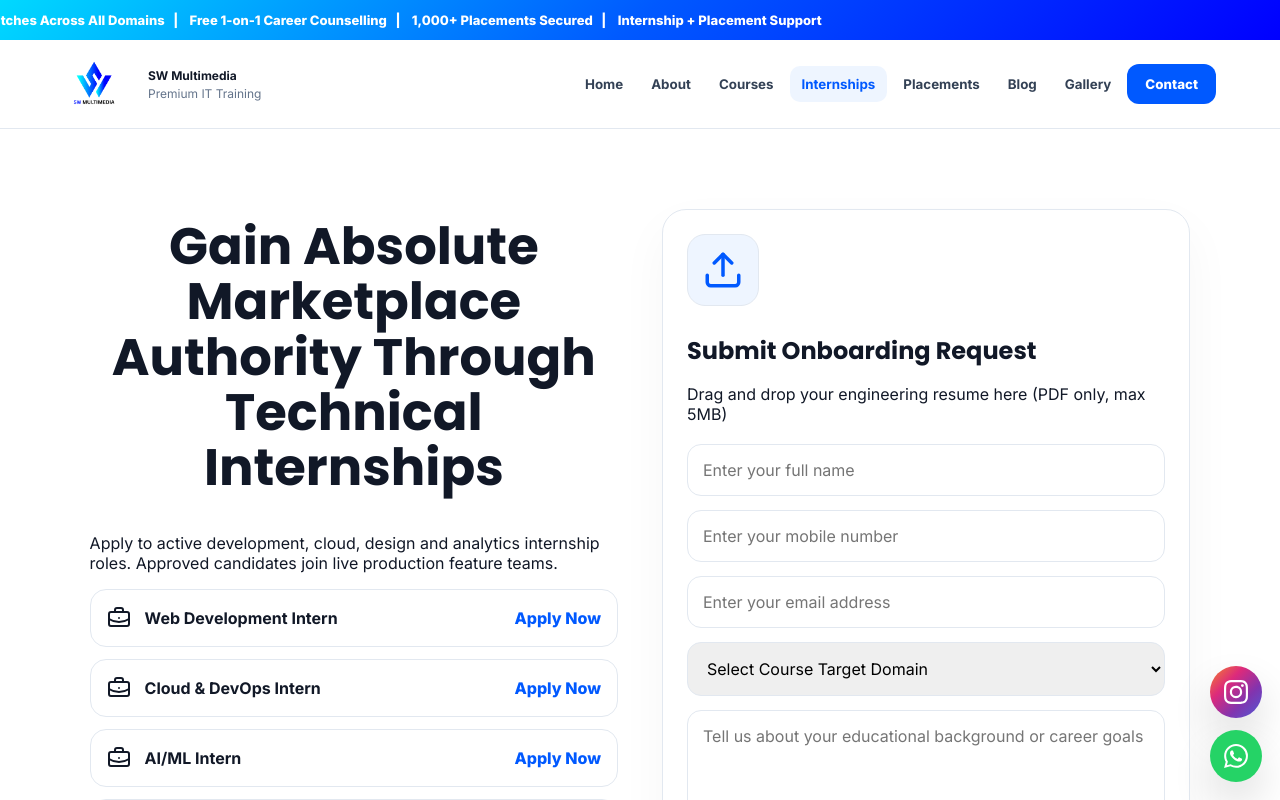
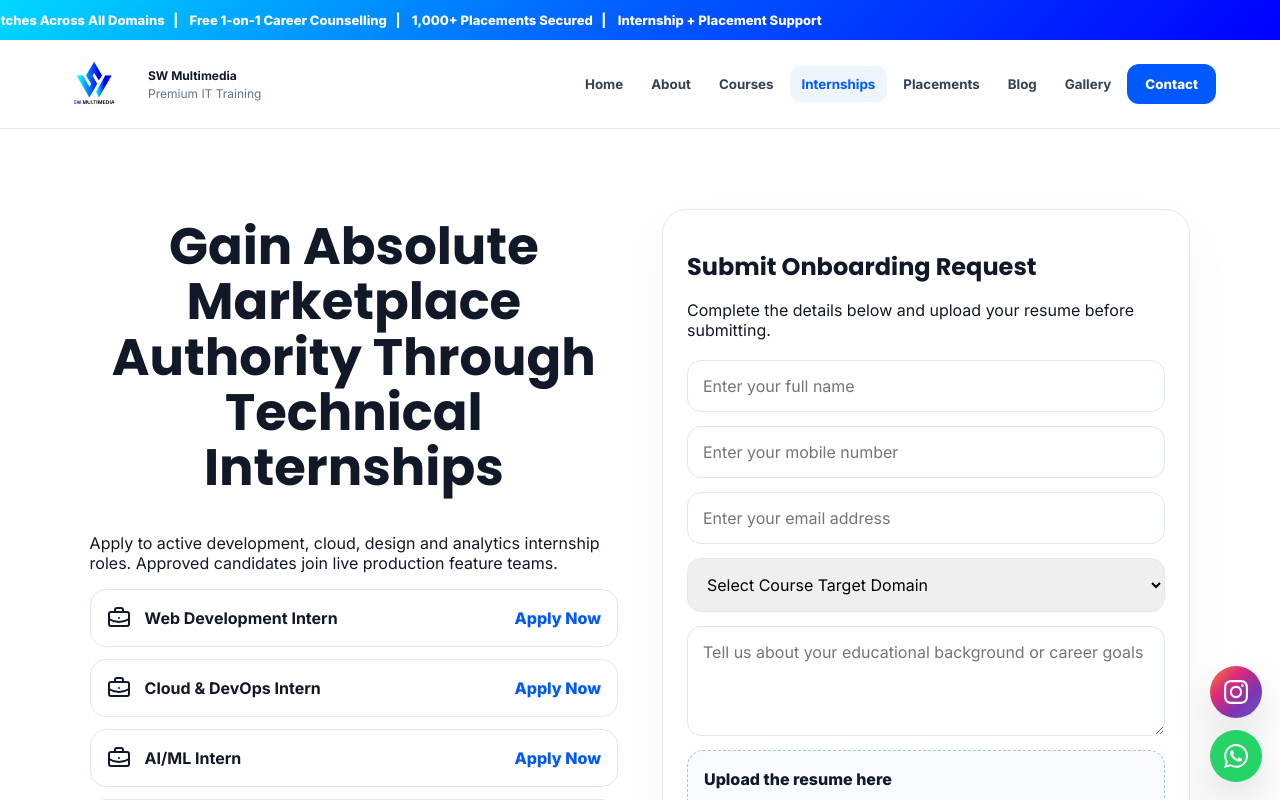
Before and after one commit to ritiklingayat/sw_portfolio-, a React (Vite) app in the folder SW-Multimedia-main/: page / in a window 1280 px wide. Both pictures are taken after a click on the button "Internships". Shown: the top 800 px of the page. Built offline with nearby package versions, Linux system fonts and the light colour scheme.

Commit message:
Frontend update - by piyush

```diff
--- a/SW-Multimedia-main/src/components/Common.jsx
+++ b/SW-Multimedia-main/src/components/Common.jsx
@@ -18,7 +18,7 @@ export function FeatureIcon({ index }) {
 
 // type: 'internship' | 'contact' (default: 'contact')
 // resumeFile: File object passed from InternshipsPage when type='internship'
-export function Form({ button, dark = false, type = 'contact', resumeFile = null }) {
+export function Form({ button, dark = false, type = 'contact', resumeFile = null, beforeSubmit = null }) {
   const [formData, setFormData] = useState({
     name: '',
     phone: '',
@@ -65,6 +65,7 @@ export function Form({ button, dark = false, type = 'contact', resumeFile = null
         {categories.map((category) => <option key={category.title} value={category.title}>{category.title}</option>)}
       </select>
       <textarea name="message" value={formData.message} onChange={updateField} aria-label="Educational background or career goals" placeholder="Tell us about your educational background or career goals" />
+      {beforeSubmit}
       <button disabled={status === 'submitting'}>{status === 'submitting' ? 'Submitting...' : button}</button>
       {status === 'success' && <p className="formStatus success">Thank you. Your enquiry has been submitted successfully.</p>}
       {status === 'error' && <p className="formStatus error">Unable to submit right now. Please try again or contact us directly.</p>}
--- a/SW-Multimedia-main/src/components/Layout.jsx
+++ b/SW-Multimedia-main/src/components/Layout.jsx
@@ -47,13 +47,6 @@ export function Header({ page, go, open, setOpen }) {
 export function Footer({ go }) {
   return (
     <footer className="footer">
-      <div className="footerCta">
-        <div>
-          <h2>READY TO START YOUR IT CAREER?</h2>
-          <p>Join SW Multimedia today and take the first step towards a successful technology career.</p>
-        </div>
-        <button onClick={() => go('Contact')}>ENQUIRE NOW</button>
-      </div>
       <div className="footerGrid">
         <div>
           <h3>SW MULTIMEDIA</h3>
--- a/SW-Multimedia-main/src/pages/HomePage.jsx
+++ b/SW-Multimedia-main/src/pages/HomePage.jsx
@@ -159,6 +159,18 @@ function LeadForm() {
   );
 }
 
+function CareerCta({ go }) {
+  return (
+    <section className="footerCta homeCareerCta">
+      <div>
+        <h2>READY TO START YOUR IT CAREER?</h2>
+        <p>Join SW Multimedia today and take the first step towards a successful technology career.</p>
+      </div>
+      <button onClick={() => go('Contact')}>ENQUIRE NOW</button>
+    </section>
+  );
+}
+
 export default function HomePage({ go, openCourse }) {
   return (
     <>
@@ -169,6 +181,7 @@ export default function HomePage({ go, openCourse }) {
       <Journey />
       <Partners />
       <Testimonials />
+      <CareerCta go={go} />
       <LeadForm />
     </>
   );
--- a/SW-Multimedia-main/src/pages/InternshipsPage.jsx
+++ b/SW-Multimedia-main/src/pages/InternshipsPage.jsx
@@ -34,14 +34,25 @@ export default function InternshipsPage() {
       </div>
       <div className="upload" onDragOver={(event) => event.preventDefault()} onDrop={(event) => { event.preventDefault(); handleResume(event.dataTransfer.files?.[0]); }}>
         <input ref={fileInputRef} type="file" accept=".pdf,application/pdf" className="srOnly" onChange={(event) => handleResume(event.target.files?.[0])} />
-        <button type="button" className="uploadBtn" onClick={() => fileInputRef.current?.click()} aria-label="Upload resume PDF">
-          <Upload size={42} />
-        </button>
         <h2>Submit Onboarding Request</h2>
-        <p>Drag and drop your engineering resume here (PDF only, max 5MB)</p>
-        {resume && <p className="uploadFileName">Selected: {resume.name}</p>}
-        {uploadError && <p className="uploadError">{uploadError}</p>}
-        <Form button="Submit Internship Application" type="internship" resumeFile={resume} />
+        <p>Complete the details below and upload your resume before submitting.</p>
+        <Form
+          button="Submit Internship Application"
+          type="internship"
+          resumeFile={resume}
+          beforeSubmit={(
+            <div className="resumeUploadField">
+              <p className="resumeUploadTitle">Upload the resume here</p>
+              <p>Drag and drop your engineering resume here (PDF only, max 5MB)</p>
+              <button type="button" className="uploadBtn" onClick={() => fileInputRef.current?.click()} aria-label="Upload resume PDF">
+                <Upload size={32} />
+                <span>Upload Resume</span>
+              </button>
+              {resume && <p className="uploadFileName">Selected: {resume.name}</p>}
+              {uploadError && <p className="uploadError">{uploadError}</p>}
+            </div>
+          )}
+        />
       </div>
     </section>
   );
--- a/SW-Multimedia-main/src/styles.css
+++ b/SW-Multimedia-main/src/styles.css
@@ -29,6 +29,7 @@
 .footer {
   background: #071426;
   color: #cbd5e1;
+  display: block;
   position: relative;
   padding: 0 36px 84px;
   border-top: 4px solid #0059FF;
@@ -43,6 +44,7 @@
   background: #071426;
   color: #cbd5e1;
   border-top: 4px solid #0059FF;
+  width: 100%;
 }
 
 .footerCta h2,
@@ -71,6 +73,7 @@
   display: grid;
   grid-template-columns: 1.5fr 0.8fr 1fr 1.2fr;
   gap: 48px;
+  padding-top: 48px;
   padding-bottom: 48px;
   align-items: start;
 }
@@ -1352,16 +1355,38 @@
 }
 
 .uploadBtn {
-  display: inline-grid;
+  display: inline-flex;
+  align-items: center;
+  justify-content: center;
+  gap: 10px;
   place-items: center;
-  width: 72px;
-  height: 72px;
+  min-height: 54px;
   margin-bottom: 12px;
+  padding: 12px 18px;
   border: 1px solid var(--line);
   border-radius: 18px;
   background: #eef5ff;
   color: var(--blue);
+  font-weight: 800;
   transition: transform .2s ease, box-shadow .2s ease, border-color .2s ease, background .2s ease;
+}
+
+.resumeUploadField {
+  padding: 16px;
+  border: 1px dashed rgba(0, 89, 255, .35);
+  border-radius: 16px;
+  background: #f8fbff;
+}
+
+.resumeUploadField p {
+  margin: 0 0 10px;
+  color: #475569;
+  line-height: 1.5;
+}
+
+.resumeUploadTitle {
+  color: #111827 !important;
+  font-weight: 900;
 }
 
 .uploadBtn:hover {
```
